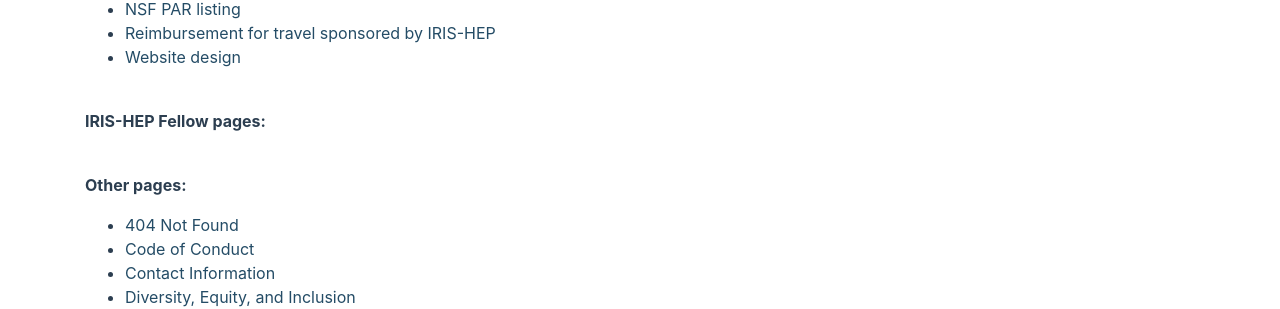
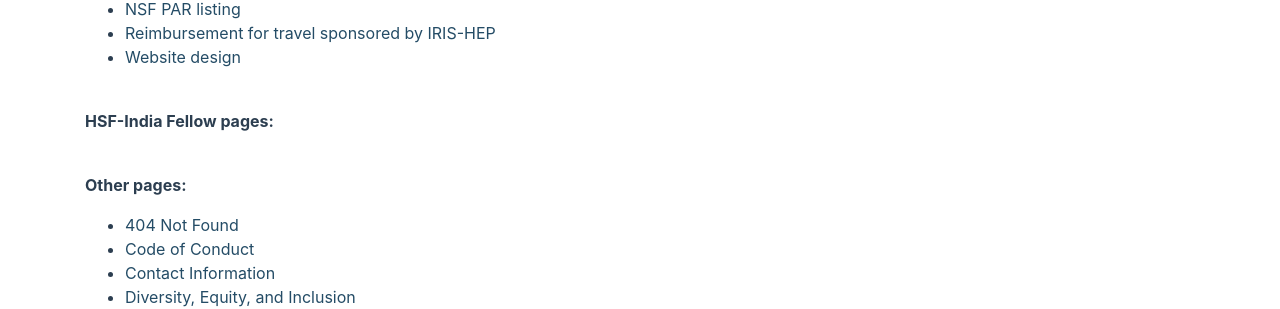
Before and after one commit to research-software-collaborations/research-software-collaborations.github.io, a Jekyll site: the page built from pages/sitemap.md, in a window 1280 px wide and 900 px high, scrolled down 526 px. Shown: the part 149-458 px from the top of the window. Built offline with Jekyll 4.4.1, drawn with Linux system fonts in a browser that asks for light colours; cached includes are drawn as plain includes.

Commit message:
update for HSF-India

```diff
--- a/pages/sitemap.md
+++ b/pages/sitemap.md
@@ -38,7 +38,7 @@ different page categories (using our custom frontmatter tag "pagetype").
 </ul>
 
 <br>
-<b>IRIS-HEP Fellow pages:</b>
+<b>HSF-India Fellow pages:</b>
 <ul>
 {% assign sorted = site.pages | where: 'pagetype', 'fellow' | sort_natural: 'title' %}
 {% for mypage in sorted %}
```
